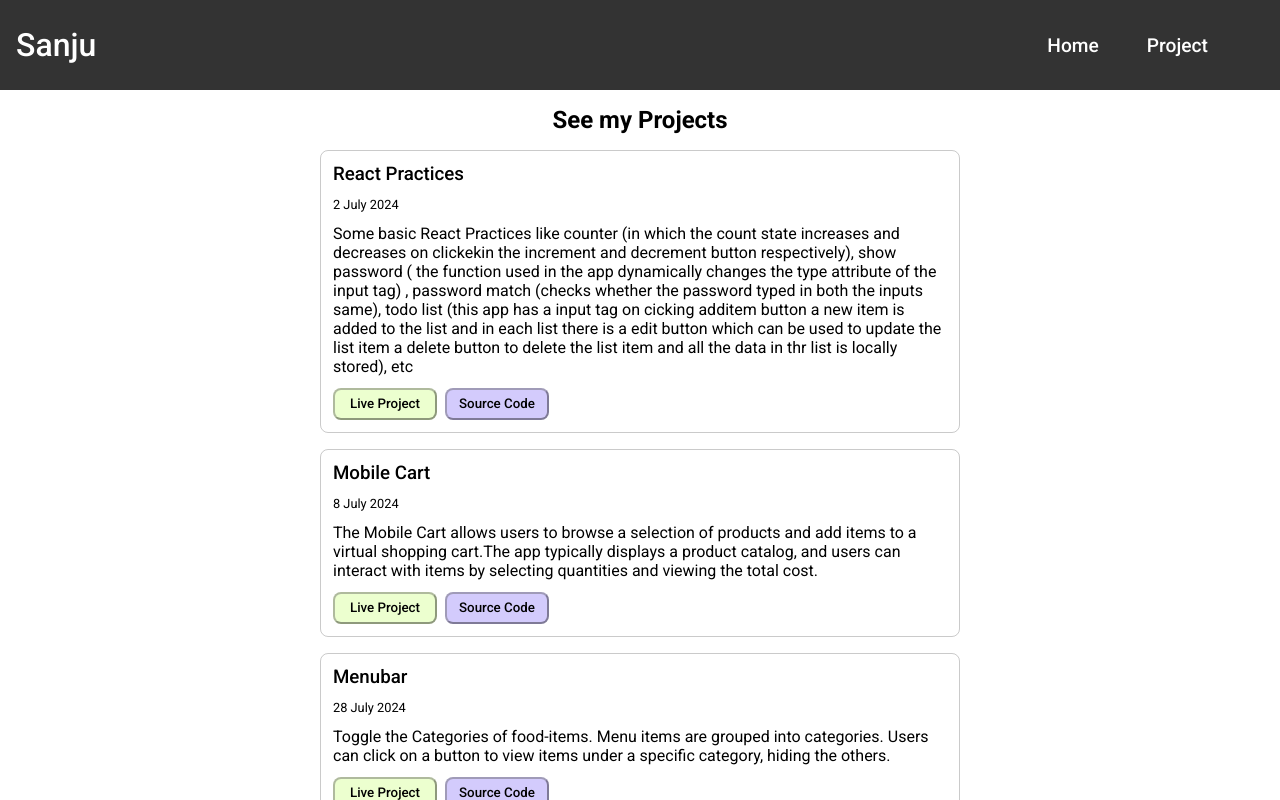
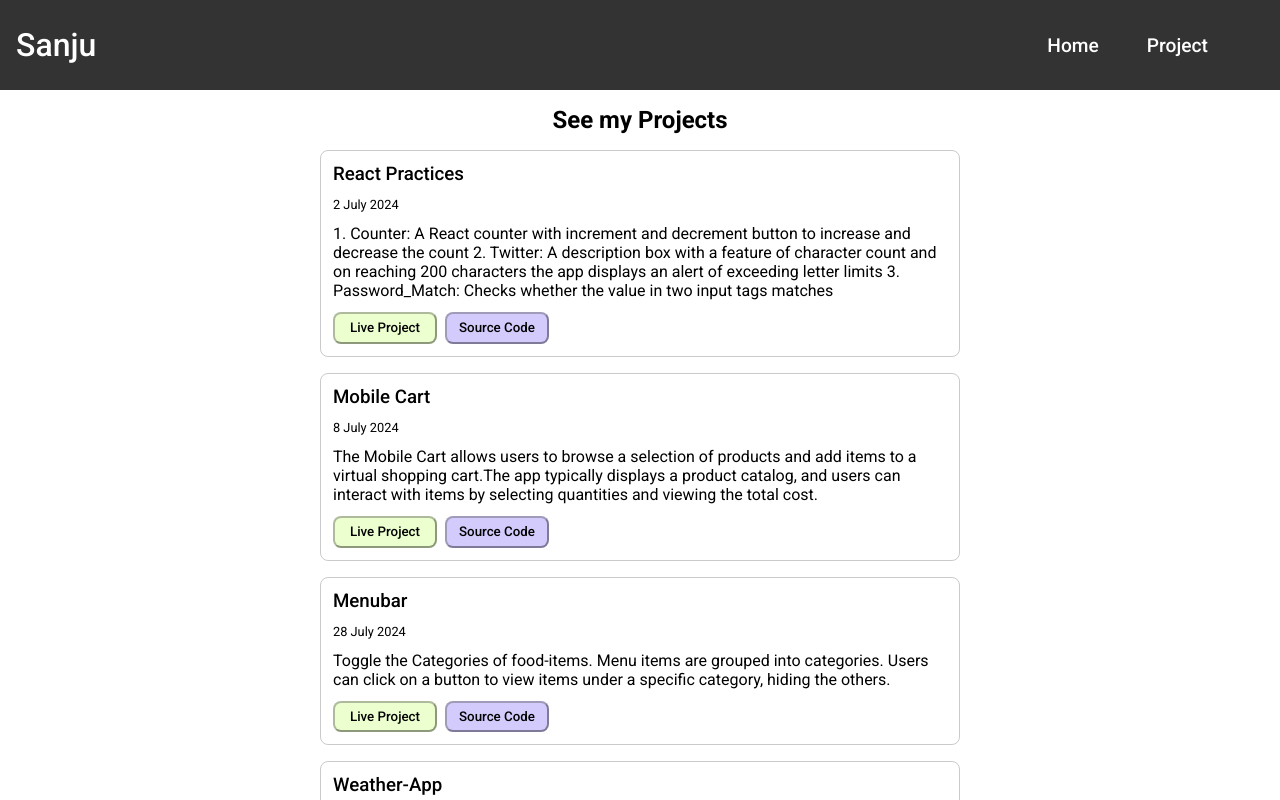
Before and after one commit to SanjuXepiar/Portfolio.js, a React (Create React App) app: page /project in a window 1280 px wide. Shown: the top 800 px of the page. Built offline with nearby package versions, Linux system fonts and the light colour scheme.

Commit message:
Update data.js

```diff
--- a/src/data.js
+++ b/src/data.js
@@ -3,7 +3,7 @@ export const projectData = [
     id: "1",
     title: "React Practices",
     description:
-      "Some basic React Practices like counter (in which the count state increases and decreases on clickekin the increment and decrement button respectively), show password ( the function used in the app dynamically changes the type attribute of the input tag) , password match (checks whether the password typed in both the inputs same), todo list (this app has a input tag on cicking additem button a new item is added to the list and in each list there is a edit button which can be used to update the list item a delete button to delete the list item and all the data in thr list is locally stored), etc",
+      "1. Counter: A React counter with increment and decrement button to increase and decrease the count                                                                                                 2. Twitter: A description box with a feature of character count and on reaching 200 characters the app displays an alert of exceeding letter limits                                                           3. Password_Match: Checks whether the value in two input tags matches ",
     date: "2 July 2024",
     liveLink: "https://reactpractice01.netlify.app/",
     sourceLink: "https://github.com/SanjuXepiar/react-practice1",
```
